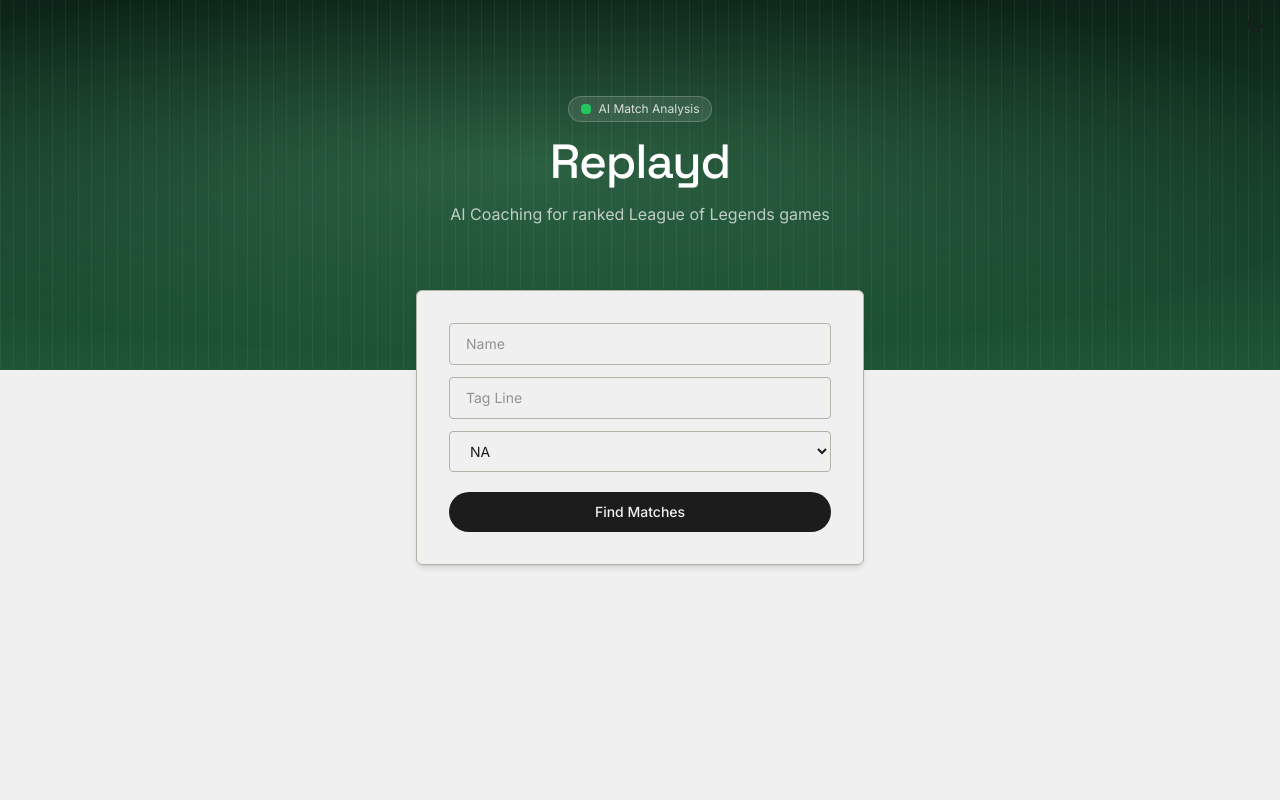
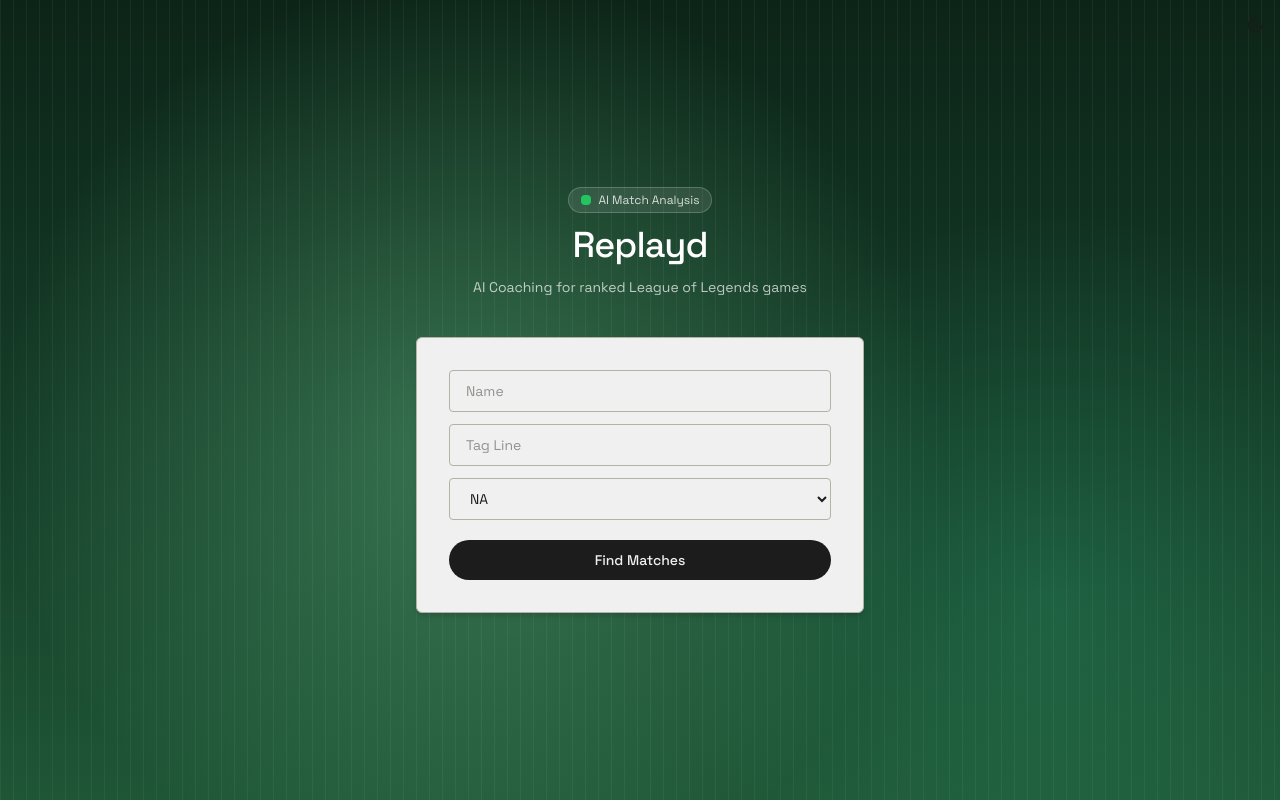
Before and after one commit to JohnnySprit/Replayd, a Next.js app: page / in a window 1280 px wide. Built offline with nearby package versions, Linux system fonts and the light colour scheme.

Commit message:
added HeroBackground.tsx, messing with Motion & animations

```diff
--- a/app/globals.css
+++ b/app/globals.css
@@ -24,54 +24,5 @@
 body {
     background-color: var(--bg-page);
     color: var(--text-primary);
-    font-family: var(--font-body), sans-serif;
-}
-
-h1, h2, h3 {
     font-family: var(--font-display), var(--font-body), sans-serif;
 }
-
-/* Kubera-style hero: deep green gradient, vertical ribs, drifting light sweep */
-.hero-bg {
-    position: relative;
-    overflow: hidden;
-    background: linear-gradient(180deg, #0c2417 0%, #16402a 60%, #1f5636 100%);
-}
-
-.hero-bg::before {
-    content: "";
-    position: absolute;
-    inset: -40%;
-    background: radial-gradient(ellipse 50% 40% at 50% 50%, rgba(134, 239, 172, 0.22), transparent 70%);
-    animation: hero-sweep 14s ease-in-out infinite alternate;
-    pointer-events: none;
-}
-
-.hero-bg::after {
-    content: "";
-    position: absolute;
-    inset: 0;
-    background: repeating-linear-gradient(
-        90deg,
-        rgba(255, 255, 255, 0.05) 0px,
-        rgba(255, 255, 255, 0.05) 1px,
-        transparent 1px,
-        transparent 13px
-    );
-    pointer-events: none;
-}
-
-@keyframes hero-sweep {
-    from {
-        transform: translate(-12%, -8%) scale(1);
-    }
-    to {
-        transform: translate(12%, 8%) scale(1.15);
-    }
-}
-
-@media (prefers-reduced-motion: reduce) {
-    .hero-bg::before {
-        animation: none;
-    }
-}
--- a/components/MatchForm.tsx
+++ b/components/MatchForm.tsx
@@ -1,6 +1,7 @@
 'use client'
 
 import { useState } from 'react'
+import HeroBackground from '@/components/ui/HeroBackground'
 
 const inputStyles = "w-full px-4 py-2.5 border border-[var(--border)] rounded-sm text-sm text-[var(--text-primary)] placeholder:text-[var(--text-muted)] bg-[var(--bg-page)] focus:outline-none focus:border-[var(--accent)] transition-colors"
 
@@ -25,18 +26,18 @@ export default function MatchForm({ onSubmit, error }: MatchFormProps) {
     }
 
     return (
-        <div className="min-h-screen flex flex-col">
-            <div className="hero-bg flex flex-col items-center gap-4 px-4 pt-24 pb-36 text-center">
-                <span className="relative z-10 inline-flex items-center gap-2 px-3 py-1 border border-white/20 rounded-full bg-white/10 text-xs text-white/80">
+        <HeroBackground>
+            <div className="flex flex-col items-center gap-3 mb-10 text-center">
+                <span className="inline-flex items-center gap-2 px-3 py-1 border border-white/20 rounded-full bg-white/10 text-xs text-white/80">
                     <span className="w-2.5 h-2.5 bg-[var(--accent-bright)] rounded-sm" />
                     AI Match Analysis
                 </span>
-                <h1 className="relative z-10 text-5xl font-medium tracking-tight text-white">Replayd</h1>
-                <p className="relative z-10 text-base text-white/70 max-w-sm">
+                <h1 className="text-4xl font-medium tracking-tight text-white">Replayd</h1>
+                <p className="text-sm text-white/70 max-w-sm">
                     AI Coaching for ranked League of Legends games
                 </p>
             </div>
-            <div className="w-full max-w-md mx-auto -mt-20 mb-24 relative z-10 flex flex-col gap-3 p-8 rounded-md bg-[var(--bg-card)] border border-[var(--border)] shadow-md">
+            <div className="w-full max-w-md flex flex-col gap-3 p-8 rounded-md bg-[var(--bg-card)] border border-[var(--border)] shadow-md">
                 <input
                     className={inputStyles}
                     placeholder="Name"
@@ -67,6 +68,6 @@ export default function MatchForm({ onSubmit, error }: MatchFormProps) {
                     Find Matches
                 </button>
             </div>
-        </div>
+        </HeroBackground>
     )
 }
--- /dev/null
+++ b/components/ui/HeroBackground.tsx
@@ -0,0 +1,32 @@
+'use client'
+
+import { motion, useReducedMotion } from 'motion/react'
+
+export default function HeroBackground({ children }: { children: React.ReactNode }) {
+    const reduceMotion = useReducedMotion()
+
+    return (
+        <div className="relative min-h-screen overflow-hidden bg-[linear-gradient(180deg,#0c2417_0%,#16402a_60%,#1f5636_100%)]">
+            <motion.div
+                className="absolute -top-[20%] -left-[20%] w-[70vmax] h-[70vmax] rounded-full pointer-events-none"
+                style={{ background: 'radial-gradient(circle, rgba(134,239,172,0.3), transparent 65%)' }}
+                animate={reduceMotion ? undefined : { x: ['0%', '45%'], y: ['0%', '25%'], scale: [1, 1.2] }}
+                transition={{ duration: 9, ease: 'easeInOut', repeat: Infinity, repeatType: 'mirror' }}
+            />
+            <motion.div
+                className="absolute -bottom-[30%] -right-[20%] w-[60vmax] h-[60vmax] rounded-full pointer-events-none"
+                style={{ background: 'radial-gradient(circle, rgba(52,211,153,0.18), transparent 65%)' }}
+                animate={reduceMotion ? undefined : { x: ['0%', '-35%'], y: ['0%', '-20%'], scale: [1.15, 1] }}
+                transition={{ duration: 13, ease: 'easeInOut', repeat: Infinity, repeatType: 'mirror' }}
+            />
+            {/* fluted-glass look */}
+            <div
+                className="absolute inset-0 pointer-events-none"
+                style={{ background: 'repeating-linear-gradient(90deg, rgba(255,255,255,0.05) 0px, rgba(255,255,255,0.05) 1px, transparent 1px, transparent 13px)' }}
+            />
+            <div className="relative z-10 min-h-screen flex flex-col items-center justify-center px-4 py-16">
+                {children}
+            </div>
+        </div>
+    )
+}
--- a/package.json
+++ b/package.json
@@ -10,6 +10,7 @@
   },
   "dependencies": {
     "dotenv": "^17.4.2",
+    "motion": "^12.42.2",
     "next": "16.2.6",
     "next-themes": "^0.4.6",
     "openai": "^6.42.0",
```
Also changed, not shown: 1 other file (tests, documents, lock files or other folders).
